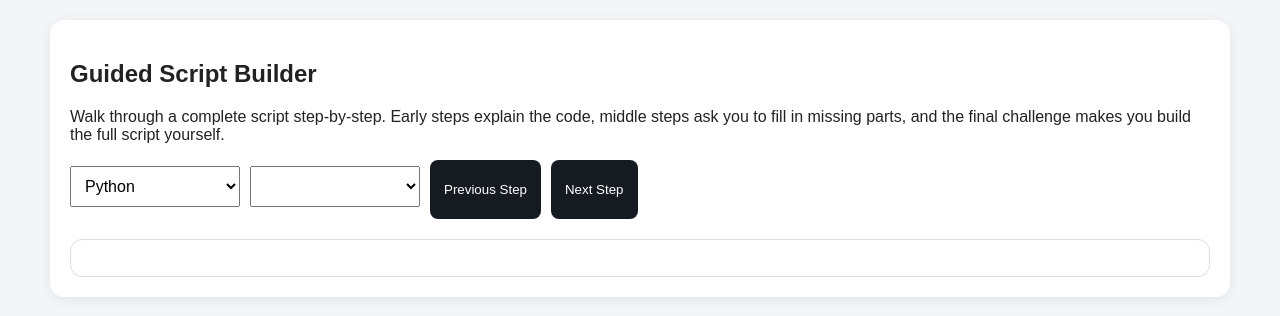
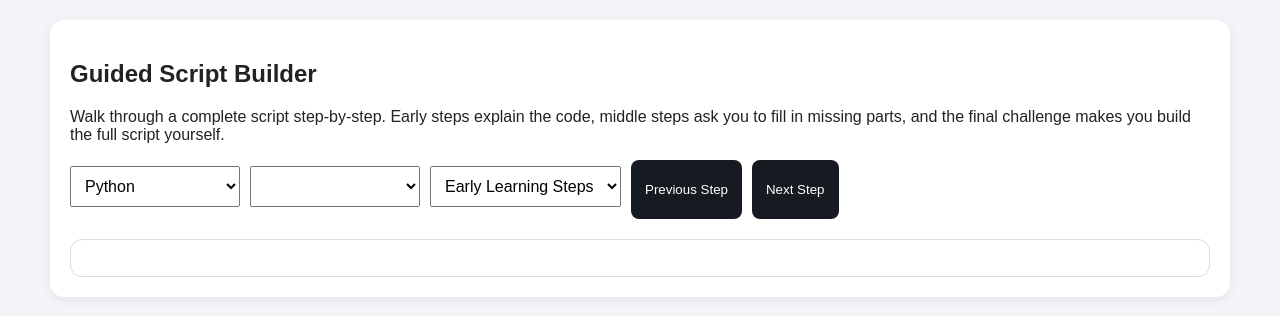
Before and after one commit to Mentju/codecoach-pro, a Flask app: page / in a window 1280 px wide, after a click on "Guided Scripts". Shown: the part 217-533 px from the top of the page. Run offline with Flask 3, Linux system fonts and the light colour scheme; data that the repository does not hold is empty.

Commit message:
Update index.html

```diff
--- a/templates/index.html
+++ b/templates/index.html
@@ -58,6 +58,11 @@
                     <option>SQL</option>
                 </select>
                 <select id="guidedLessonSelect" onchange="selectGuidedLesson()"></select>
+                <select id="guidedStepType" onchange="jumpGuidedSection()">
+                    <option value="learn">Early Learning Steps</option>
+                    <option value="guided">Middle Guided Steps</option>
+                    <option value="final">Final Challenge</option>
+                </select>
                 <button onclick="previousGuidedStep()">Previous Step</button>
                 <button onclick="nextGuidedStep()">Next Step</button>
             </div>
```
